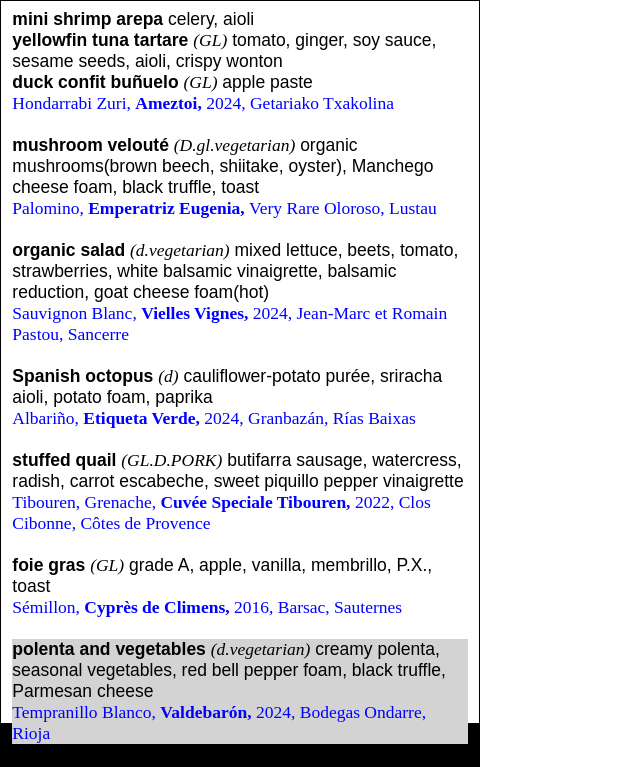
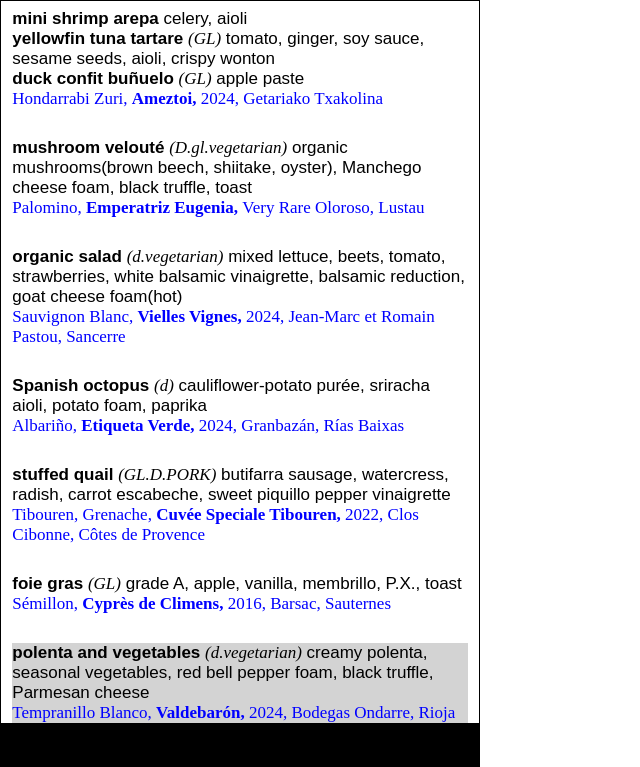
Before and after one commit to DanielAlvarez2/nye2026, a plain HTML site: page index.html in a window 1280 px wide. Shown: the top 767 px of the page, without its empty margins (0-640 px from the left). Drawn offline with Linux system fonts and the light colour scheme.

Commit message:
final revision

```diff
--- a/index.html
+++ b/index.html
@@ -9,7 +9,7 @@
             margin:0;
             padding:0;
             box-sizing: border-box;
-            font-size:17.5px;
+            font-size:17px;
             font-family: sans-serif;
         }
         .card{
@@ -22,7 +22,7 @@
             border-bottom:12mm solid black;
         }
         .item{
-            margin-bottom:21px;
+            margin-bottom:29px;
         }
         .mains{
             background:lightgrey;
@@ -39,7 +39,7 @@
         .name, .wine-name{
             font-weight: 900;
         }
-        .description{
+        .description,.allergies{
             font-weight: 100;
         }
     </style>
```
